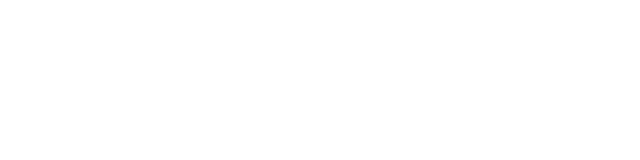
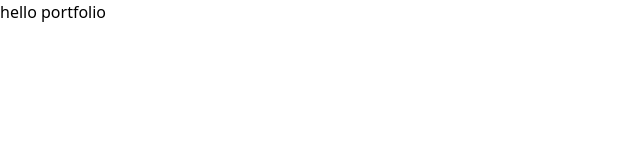
Before and after one commit to OCEANOFANYTHING/oceanofanything.github.io, a Next.js app: page / in a window 1280 px wide. Shown: the top 160 px of the page, without its empty margins (0-640 px from the left). Built offline with nearby package versions, Linux system fonts and the light colour scheme.

Commit message:
chore: make sample testing page

```diff
--- a/app/page.tsx
+++ b/app/page.tsx
@@ -1,6 +1,12 @@
 
 export default function Home() {
   return (
-    <main></main>
+    <main>
+      <div>
+        <h1>
+          hello portfolio
+        </h1>
+      </div>
+    </main>
   );
 }
```
